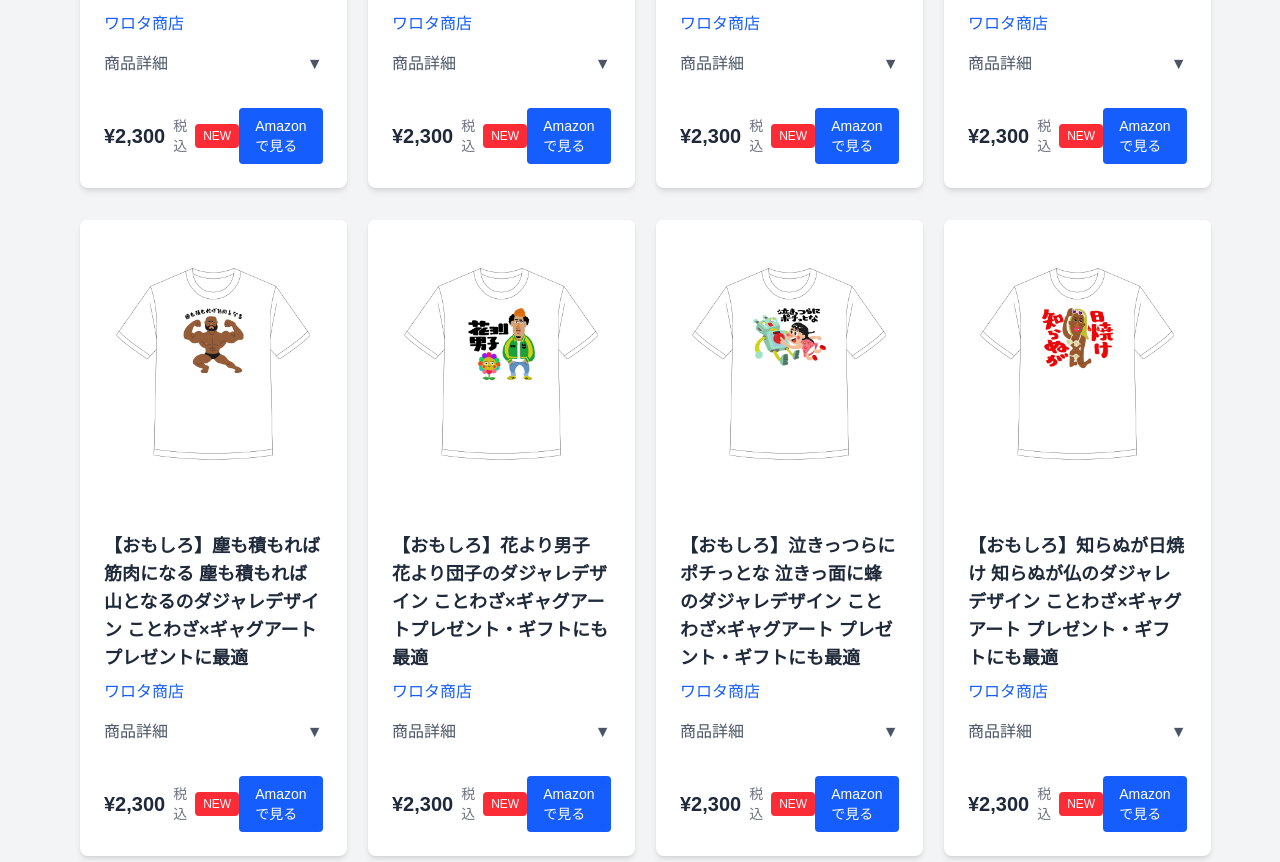
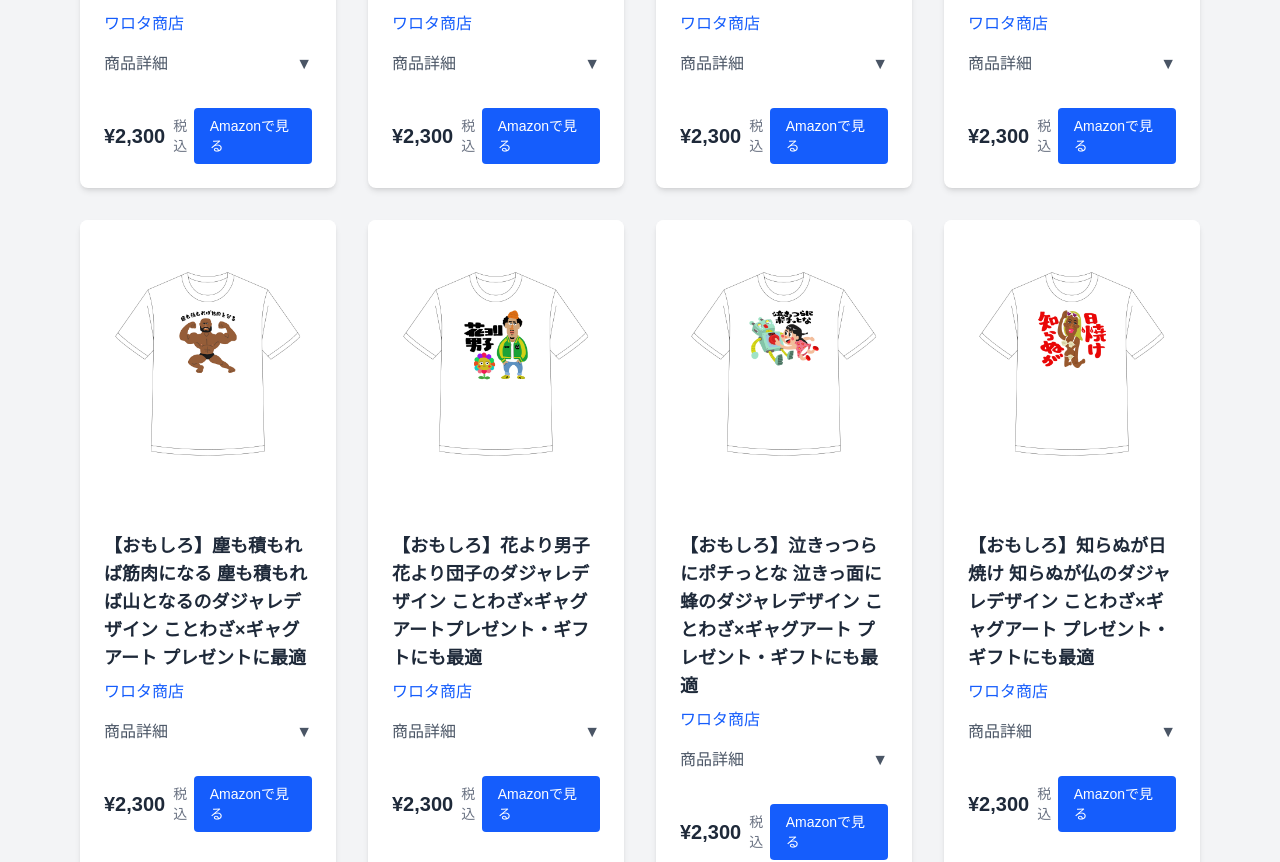
Before and after one commit to Makoto0824/utaraska-web, a Next.js app: page /designshelf/brands/warota-shoten in a window 1280 px wide. Shown: the part 920-1782 px from the top of the page. Built offline with nearby package versions, Linux system fonts and the light colour scheme; a web font is replaced by a local one.

Commit message:
Remove NEW icons from all product pages

```diff
--- a/app/designshelf/brands/japanese-art-studio/page.tsx
+++ b/app/designshelf/brands/japanese-art-studio/page.tsx
@@ -322,7 +322,6 @@ export default function JapaneseArtStudio() {
                     <div className="flex items-center gap-2">
                       <span className="text-xl font-bold text-gray-800">{product.price}</span>
                       <span className="text-sm text-gray-500">税込</span>
-                      <span className="bg-red-500 text-white text-xs px-2 py-1 rounded">NEW</span>
                     </div>
                     <a
                       href={product.amazonLink}
--- a/app/designshelf/brands/warota-shoten/page.tsx
+++ b/app/designshelf/brands/warota-shoten/page.tsx
@@ -324,7 +324,6 @@ export default function WarotaShoten() {
                     <div className="flex items-center gap-2">
                       <span className="text-xl font-bold text-gray-800">{product.price}</span>
                       <span className="text-sm text-gray-500">税込</span>
-                      <span className="bg-red-500 text-white text-xs px-2 py-1 rounded">NEW</span>
                     </div>
                     <a
                       href={product.amazonLink}
--- a/app/designshelf/brands/yuru-style-japan/page.tsx
+++ b/app/designshelf/brands/yuru-style-japan/page.tsx
@@ -322,7 +322,6 @@ export default function YuruStyleJapan() {
                     <div className="flex items-center gap-2">
                       <span className="text-xl font-bold text-gray-800">{product.price}</span>
                       <span className="text-sm text-gray-500">税込</span>
-                      <span className="bg-red-500 text-white text-xs px-2 py-1 rounded">NEW</span>
                     </div>
                     <a
                       href={product.amazonLink}
--- a/app/designshelf/page.tsx
+++ b/app/designshelf/page.tsx
@@ -600,7 +600,6 @@ export default function DesignShelf() {
                     <div className="flex items-center gap-2">
                       <span className="text-xl font-bold text-gray-800">{product.price}</span>
                       <span className="text-sm text-gray-500">税込</span>
-                      <span className="bg-red-500 text-white text-xs px-2 py-1 rounded">NEW</span>
                     </div>
                     <a
                       href={product.amazonLink}
```
